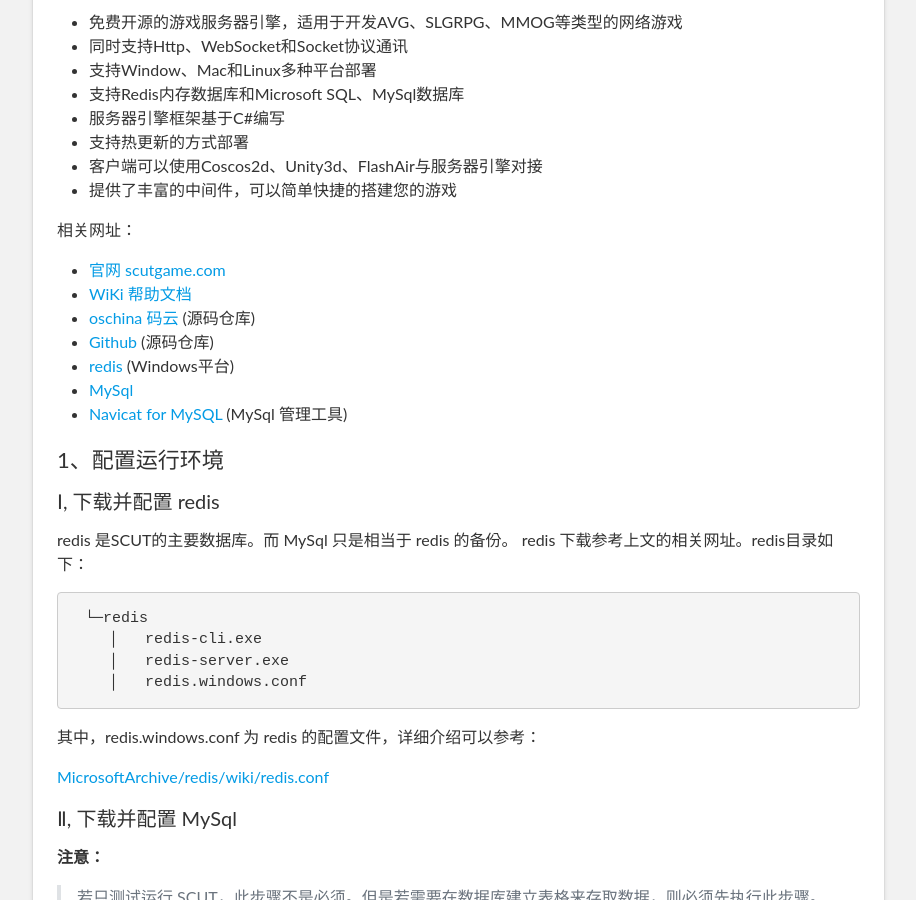
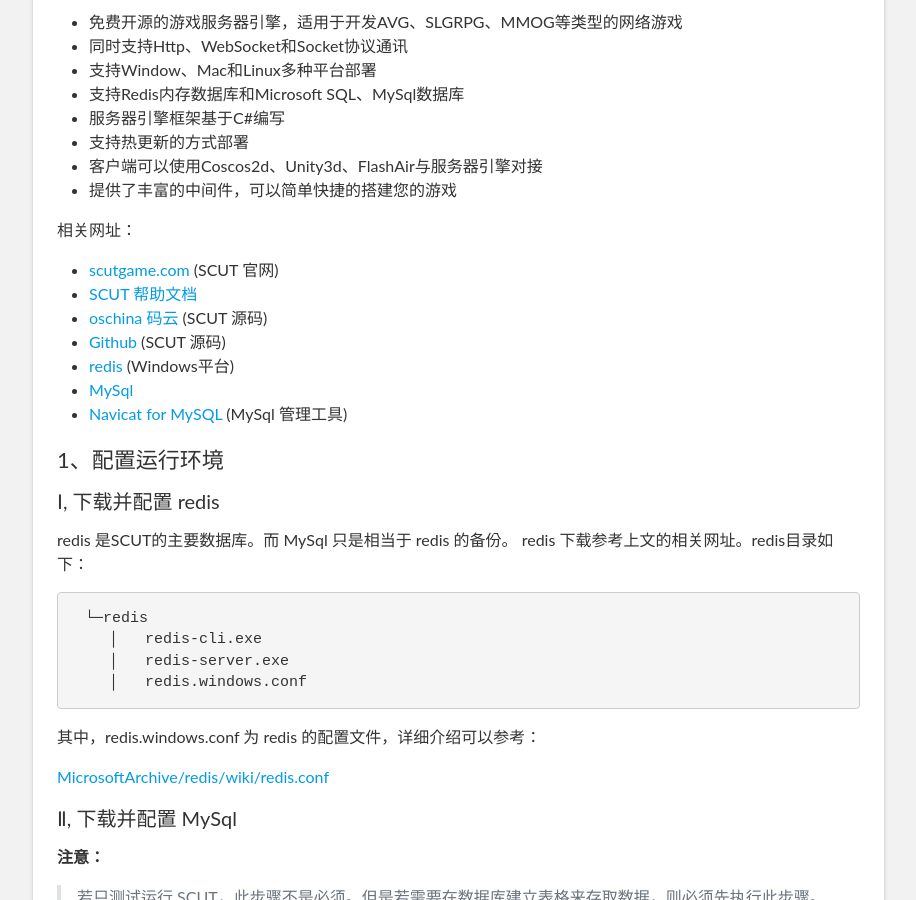
Before and after one commit to unicorn25/unicorn25.github.io, a Jekyll site: the page built from _steps/scut-quick-start.md, in a window 1280 px wide and 900 px high, scrolled down 381 px. Shown: the whole window, without its empty margins (204-1120 px from the left). Built offline with Jekyll 4.4.1, drawn with Linux system fonts in a browser that asks for light colours.

Commit message:
fix: 更新文字 scut-quick-start.md

```diff
--- a/_steps/scut-quick-start.md
+++ b/_steps/scut-quick-start.md
@@ -23,10 +23,10 @@
 * 提供了丰富的中间件，可以简单快捷的搭建您的游戏
 
 相关网址：
-* [官网 scutgame.com](http://www.scutgame.com/)
-* [WiKi 帮助文档](https://github.com/ScutGame/Scut/wiki)
-* [oschina 码云](https://gitee.com/scutgame/Scut) (源码仓库)
-* [Github](https://github.com/ScutGame/Scut) (源码仓库)
+* [scutgame.com](http://www.scutgame.com/) (SCUT 官网)
+* [SCUT 帮助文档](https://github.com/ScutGame/Scut/wiki)
+* [oschina 码云](https://gitee.com/scutgame/Scut) (SCUT 源码)
+* [Github](https://github.com/ScutGame/Scut) (SCUT 源码)
 * [redis](https://github.com/MicrosoftArchive/redis) (Windows平台)
 * [MySql](https://dev.mysql.com/)
 * [Navicat for MySQL](https://www.navicat.com/en/products/navicat-for-mysql) (MySql 管理工具)
```
